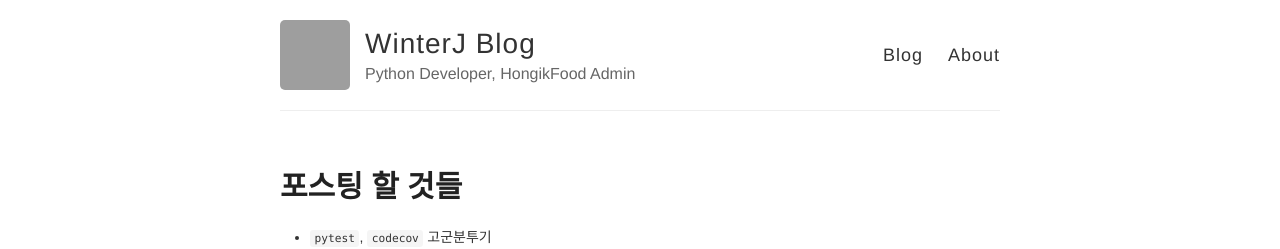
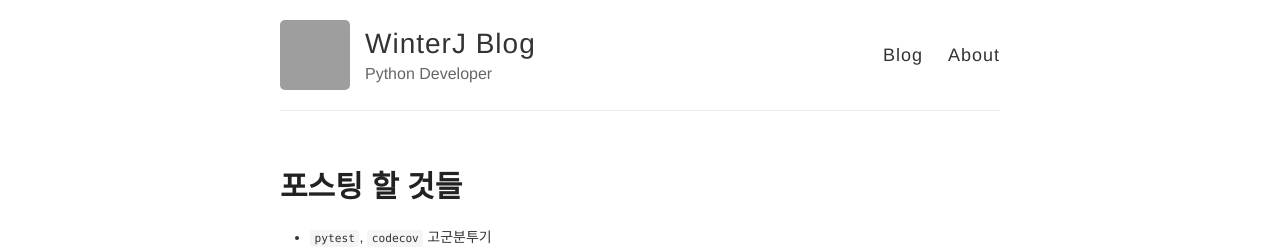
Before and after one commit to winterjung/JungWinter.github.io, a Jekyll site: the page built from index.html, in a window 1280 px wide. Shown: the top 249 px of the page. Built offline with Jekyll 4.4.1, drawn with Linux system fonts in a browser that asks for light colours; grey boxes are pictures that could not be loaded.

Commit message:
style 수정 및 config 업데이트

```diff
--- a/_config.yml
+++ b/_config.yml
@@ -6,7 +6,7 @@
 name: WinterJ Blog
 
 # Short bio or description (displayed in the header)
-description: Python Developer, HongikFood Admin
+description: Python Developer
 
 # URL of your avatar or profile pic (you could use your GitHub profile pic)
 avatar: https://avatars1.githubusercontent.com/u/13811604?v=3&s=460
--- a/style.scss
+++ b/style.scss
@@ -242,8 +242,6 @@
 //
 
 .posts > .post {
-  font-size: 14px;
-  line-height: 1.5;
   padding-bottom: 2em;
   border-bottom: 1px solid $lightGray;
 }
@@ -254,6 +252,8 @@
 }
 
 .post {
+  font-size: 14px;
+  line-height: 1.5;
   blockquote {
     margin: 1.8em .8em;
     border-left: 2px solid $gray;
```
